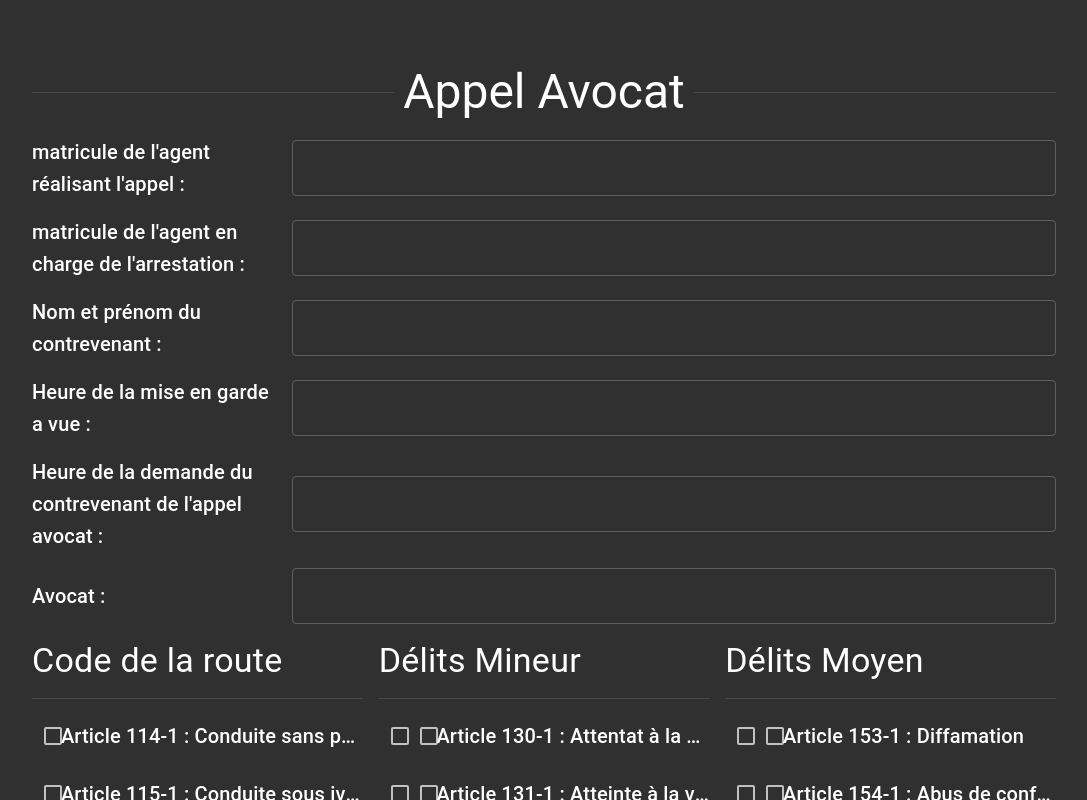
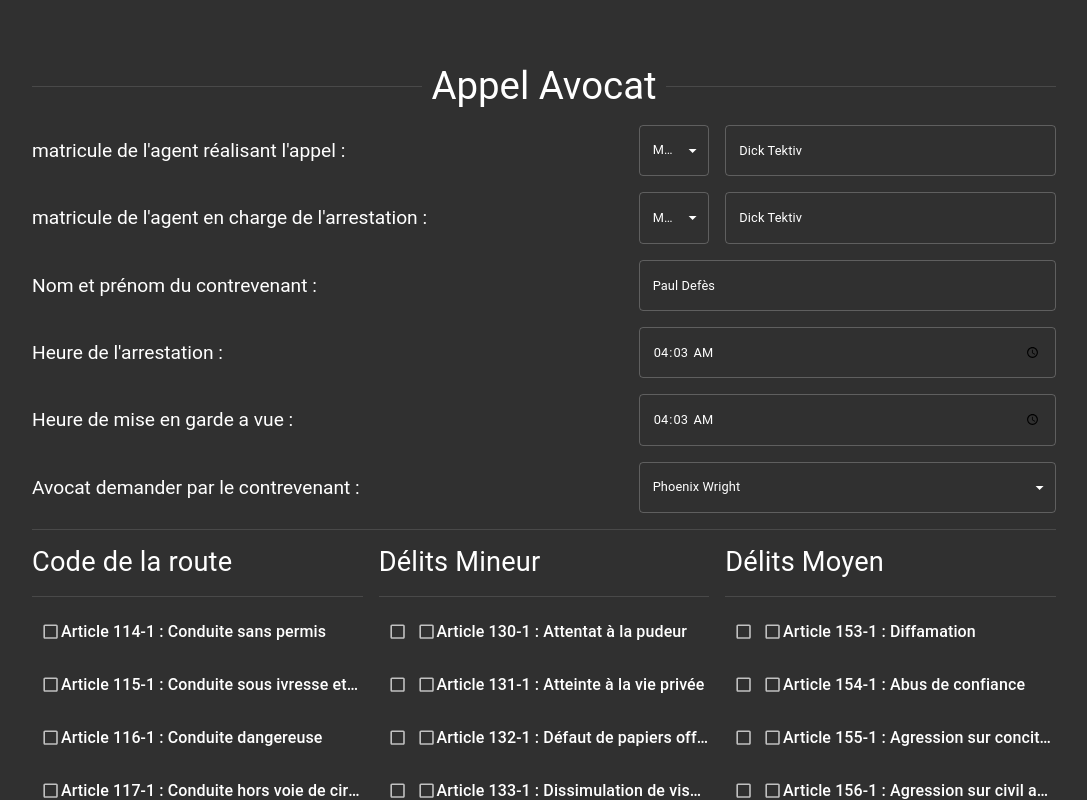
Before and after one commit to AyOne/BlueLineJustice, a React (Create React App) app: page / in a window 1280 px wide. Shown: the whole page, without its empty margins (96-1183 px from the left). Built offline with nearby package versions, Linux system fonts and the light colour scheme; the HTML template or start-up script is replaced by a standard one.

Commit message:
first steps for a modular structure for the form

```diff
--- a/src/App.js
+++ b/src/App.js
@@ -13,6 +13,9 @@ export default function App() {
 
 	//https://bareynol.github.io/mui-theme-creator/
 	const darkTheme = createTheme({
+		typography: {
+			htmlFontSize: 20,
+		},
 		palette: {
 			mode: 'dark',
 			primary: {
--- a/src/pages/LawyerCall/LawyerCall.js
+++ b/src/pages/LawyerCall/LawyerCall.js
@@ -1,13 +1,148 @@
-import { Box, Typography, Grid, Divider, TextField } from '@mui/material';
+import { Box, Typography, Grid, Divider, TextField, Select, MenuItem } from '@mui/material';
 import offensesJSON from "../../assets/offenses.json";
 import Category from "./components/Category.js";
+import { useState } from "react";
 
 export default function LawerCall(props) {
 
+	const matriculePrefix = [
+		"E",
+		"D",
+		"Marshal",
+		"_",
+	]
 
 
+	const [currentTime, setCurrentTime] = useState(new Date().toLocaleTimeString("fr-FR").slice(0, -3))
+	console.log(currentTime)
 
-
+	const formJSON = [
+		{
+			name:"CallMatricule",
+			types:[
+				{
+					type:"text",
+					label:"matricule de l'agent réalisant l'appel : ",
+					required:true,
+					size:7
+				},
+				{
+					type:"select",
+					label:"matriculePrefix",
+					values:matriculePrefix,
+					defaultValue:2,
+					required:true,
+					size:1,
+				},
+				{
+					type:"textField",
+					label:"matriculeSuffix",
+					defaultValue:"Dick Tektiv",
+					required:true,
+					size:4,
+				}
+			]
+		},
+		{
+			name: "ArrestMatricule",
+			types:[
+				{
+					type:"text",
+					label:"matricule de l'agent en charge de l'arrestation : ",
+					required:true,
+					size:7
+				},
+				{
+					type:"select",
+					label:"matriculePrefix",
+					values:matriculePrefix,
+					defaultValue:2,
+					required:true,
+					size:1,
+				},
+				{
+					type:"textField",
+					label:"matriculeSuffix",
+					defaultValue:"Dick Tektiv",
+					required:true,
+					size:4,
+				}
+			]
+		},
+		{
+			name: "offenderName",
+			types:[
+				{
+					type:"text",
+					label:"Nom et prénom du contrevenant : ",
+					required:true,
+					size:7,
+				},
+				{
+					type:"textField",
+					label:"Name",
+					defaultValue:"Paul Defès",
+					required:true,
+					size:5,
+				}
+			]
+		},
+		{
+			name: "ArrestTime",
+			types:[
+				{
+					type:"text",
+					label:"Heure de l'arrestation : ",
+					required:true,
+					size:7,
+				},
+				{
+					type:"timeField",
+					label:"Time",
+					defaultValue:currentTime,
+					required:true,
+					size:5,
+				}
+			]
+		},
+		{
+			name: "DetentionTime",
+			types:[
+				{
+					type:"text",
+					label:"Heure de mise en garde a vue : ",
+					required:true,
+					size:7,
+				},
+				{
+					type:"timeField",
+					label:"Time",
+					defaultValue:currentTime,
+					required:true,
+					size:5,
+				}
+			]
+		},
+		{
+			name: "Lawyer",
+			types:[
+				{
+					type:"text",
+					label:"Avocat demander par le contrevenant : ",
+					required:true,
+					size:7,
+				},
+				{
+					type:"select",
+					label:"Lawyer",
+					values:["Phoenix Wright", "Mia Fey", "Samuel Rosenberg"],
+					defaultValue:0,
+					required:true,
+					size:5,
+				}
+			]
+		},
+	]
 
 
 
@@ -29,41 +164,52 @@ export default function LawerCall(props) {
 						</Typography>
 					</Divider>
 				</Grid>
-				<Grid item xs={3}>
-					<Typography variant="h6">matricule de l'agent réalisant l'appel : </Typography>
-				</Grid>
-				<Grid item xs={9}>
-					<TextField fullWidth variant="outlined" />
-				</Grid>
-				<Grid item xs={3}>
-					<Typography variant="h6">matricule de l'agent en charge de l'arrestation : </Typography>
-				</Grid>
-				<Grid item xs={9}>
-					<TextField fullWidth variant="outlined" />
-				</Grid>
-				<Grid item xs={3}>
-					<Typography variant="h6">Nom et prénom du contrevenant : </Typography>
-				</Grid>
-				<Grid item xs={9}>
-					<TextField fullWidth variant="outlined" />
-				</Grid>
-				<Grid item xs={3}>
-					<Typography variant="h6">Heure de la mise en garde a vue : </Typography>
-				</Grid>
-				<Grid item xs={9}>
-					<TextField fullWidth variant="outlined" />
-				</Grid>
-				<Grid item xs={3}>
-					<Typography variant="h6">Heure de la demande du contrevenant de l'appel avocat : </Typography>
-				</Grid>
-				<Grid item xs={9}>
-					<TextField fullWidth variant="outlined" />
-				</Grid>
-				<Grid item xs={3}>
-					<Typography variant="h6">Avocat : </Typography>
-				</Grid>
-				<Grid item xs={9}>
-					<TextField fullWidth variant="outlined" />
+
+				{
+					formJSON.map((form, index) => {
+						return (
+							<Grid item xs={12} key={index}>
+								<Grid container spacing={2} alignItems="center">
+									{
+										form.types.map((type, index) => {
+											return (
+												<Grid item xs={type.size} key={index}>
+													{
+														type.type === "text" ?
+															<Typography variant="h5">{type.label}</Typography>
+														: type.type === "select" ?
+															<Select defaultValue={type.values[type.defaultValue]} fullWidth={true}>
+																{
+																	type.values.map((value, index) => {
+																		return (
+																			<MenuItem value={value} key={index}>{value}</MenuItem>
+																		)
+																	})
+																}
+															</Select>
+														: type.type === "textField" ?
+															<TextField defaultValue={type.defaultValue} fullWidth/>
+														: type.type === "timeField" ?
+															<TextField defaultValue={type.defaultValue} fullWidth type="time" />
+														: null
+													}
+												</Grid>
+											)
+										})
+									}
+								</Grid>
+							</Grid>
+						)
+					})
+				}
+
+
+
+
+
+
+				<Grid item xs={12}>
+					<Divider />
 				</Grid>
 				<Grid item xs={12}>
 					<Grid container spacing={2}>
--- a/src/pages/LawyerCall/components/Category.js
+++ b/src/pages/LawyerCall/components/Category.js
@@ -5,7 +5,7 @@ import Checker from "./Checker.js";
 
 export default function Category({category}) {
 
-	console.log(category)
+	//console.log(category)
 
 	return (
 		<Grid container spacing={2}>
@@ -15,7 +15,7 @@ export default function Category({category}) {
 			<Grid item xs={12}>
 				<Divider />
 			</Grid>
-			{category.laws.map((law, index) => {console.log(law);return (
+			{category.laws.map((law, index) => {/*console.log(law);*/return (
 				<Grid item xs={12} key={index}>
 					<Checker law={law} offense={category.offense} />
 				</Grid>
--- a/src/pages/LawyerCall/components/Checker.js
+++ b/src/pages/LawyerCall/components/Checker.js
@@ -1,11 +1,11 @@
 
-import { Grid, Checkbox } from "@mui/material";
+import { Grid, Checkbox, TextField } from "@mui/material";
 import Law from "./Law";
 
-export default function Checker({law:{name, law_number}, offense}) {
+export default function Checker({law:{name, law_number, quantity}, offense}) {
 
 	//const checkbox_size =
-	console.log(name, law_number, offense)
+	//console.log(name, law_number, offense)
 
 	return (
 		<Grid container spacing={2} alignItems="center">
@@ -17,9 +17,10 @@ export default function Checker({law:{name, law_number}, offense}) {
 			<Grid item xs={1}>
 				<Checkbox />
 			</Grid>
-			<Grid item xs={offense ? 10 : 11}>
+			<Grid item xs={offense ? 10 : quantity ? 8 : 11}>
 				<Law law_number={law_number} name={name} />
 			</Grid>
+			{quantity ? <Grid item xs={3}> <TextField fullWidth variant="outlined" type="number" /></Grid> : null}
 		</Grid>
 	)
 }
--- a/src/pages/LawyerCall/components/Law.js
+++ b/src/pages/LawyerCall/components/Law.js
@@ -5,6 +5,6 @@ import { Typography } from "@mui/material"
 
 export default function Law({law_number, name}) {
 	return (
-		<Typography noWrap style={{padding:0, fontSize:20}} variant="h6">{law_number} : {name}</Typography>
+		<Typography noWrap style={{padding:0}} variant="h6">{law_number} : {name}</Typography>
 	)
 }
```
